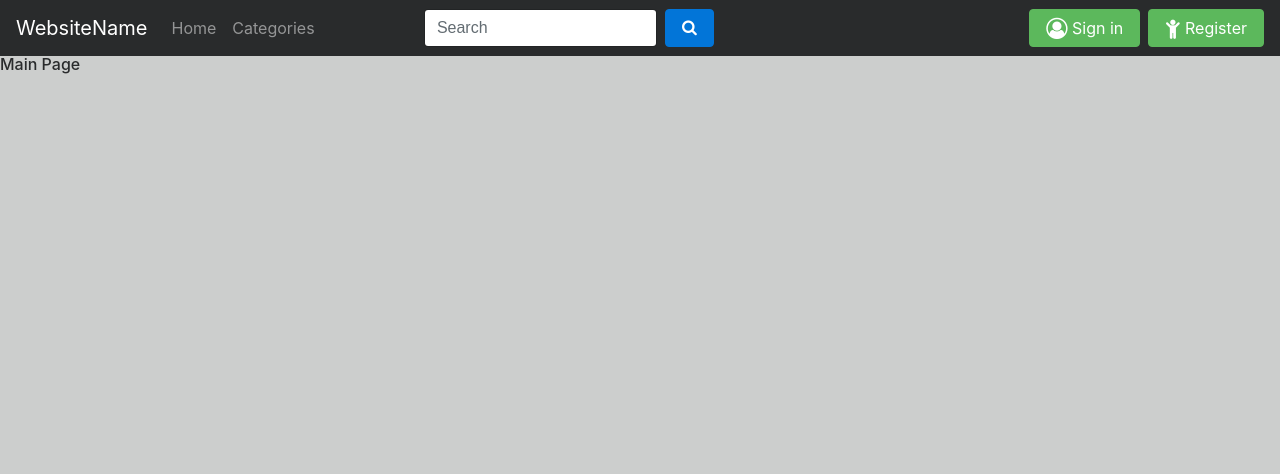
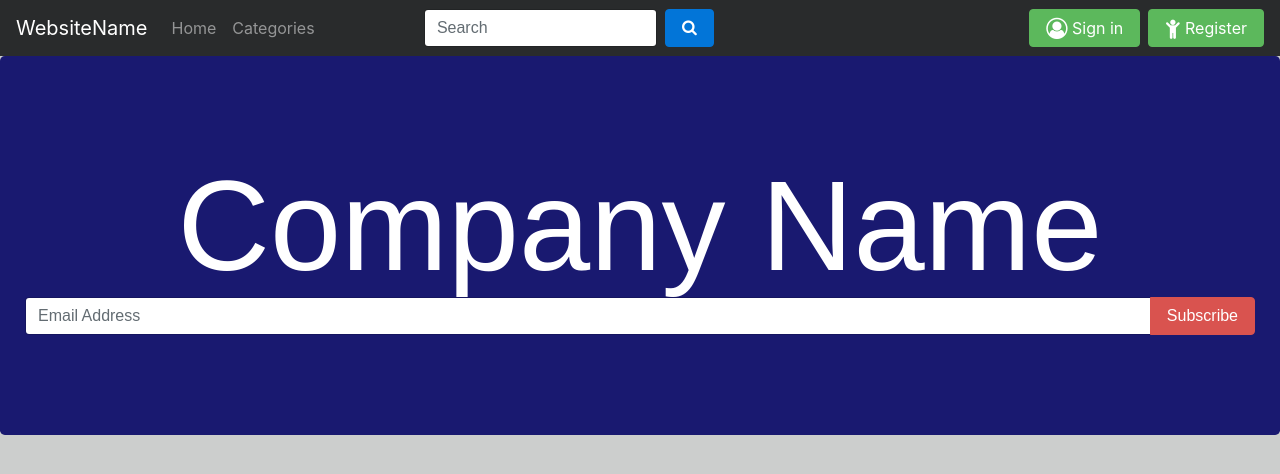
Before and after one commit to Xwaffle1/CS3500Final, a PHP site: page /main.php in a window 1280 px wide. Shown: the top 474 px of the page. Run offline with PHP 8.4, Linux system fonts and the light colour scheme.

Commit message:
Added categories and subscribe button on home page

```diff
--- a/main.php
+++ b/main.php
@@ -25,9 +25,27 @@
     <?php include("navbar-top.php"); ?>
 <!--    --><?php //include("navbar-left.php"); ?>
 
+<style>
+.jumbotron{
+	background-color: MidnightBlue;
+	color: #fff;
+	padding: 100px 25px;
+	font-family: Montserrat, sans-serif;
+}
+h1{font-size: 8em;}
+</style>
+
 </header>
 <body>
-<h1> Main Page </h1>
+<div class="jumbotron text-center">
+	<h1>Company Name</h1>
+	<div class="input-group">
+		<input type="email" class="form-control" size="50" placeholder="Email Address" required>
+		<div class="input-group-btn">
+			<button type="button" class="btn btn-danger">Subscribe</button>
+		</div>
+	</div>
+</div>
 
 </body>
 
```
Also changed, not shown: categories.php (+10 -1 lines).
